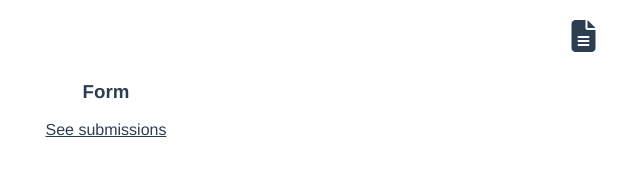
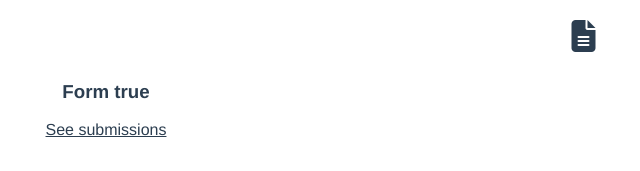
Before and after one commit to wurde/formlight, a Vue app in the folder client/: page / in a window 1280 px wide. Shown: the top 171 px of the page, without its empty margins (534-1174 px from the left). Built offline with nearby package versions, Linux system fonts and the light colour scheme.

Commit message:
Verify isEditing prop passed thru

```diff
--- a/client/src/components/Form.vue
+++ b/client/src/components/Form.vue
@@ -1,6 +1,6 @@
 <template>
   <div>
-    <h3>Form</h3>
+    <h3>Form {{isEditing}}</h3>
     <a v-on:click.prevent="$emit('toggleCurrentView')">See submissions</a>
   </div>
 </template>
--- a/client/src/components/Main.vue
+++ b/client/src/components/Main.vue
@@ -1,7 +1,7 @@
 <template>
   <div>
-    <Form v-show="currentView == 'form'" v-on:toggleCurrentView="toggleCurrentView" />
-    <Submissions v-show="currentView == 'submissions'" v-on:toggleCurrentView="toggleCurrentView" />
+    <Form v-show="currentView == 'form'" v-on:toggleCurrentView="toggleCurrentView" v-bind:isEditing="isEditing" />
+    <Submissions v-show="currentView == 'submissions'" v-on:toggleCurrentView="toggleCurrentView" v-bind:isEditing="isEditing" />
   </div>
 </template>
 
--- a/client/src/components/Submissions.vue
+++ b/client/src/components/Submissions.vue
@@ -1,6 +1,6 @@
 <template>
   <div>
-    <h3>Submissions</h3>
+    <h3>Submissions {{isEditing}}</h3>
     <a v-on:click.prevent="$emit('toggleCurrentView')">See form</a>
   </div>
 </template>
```
